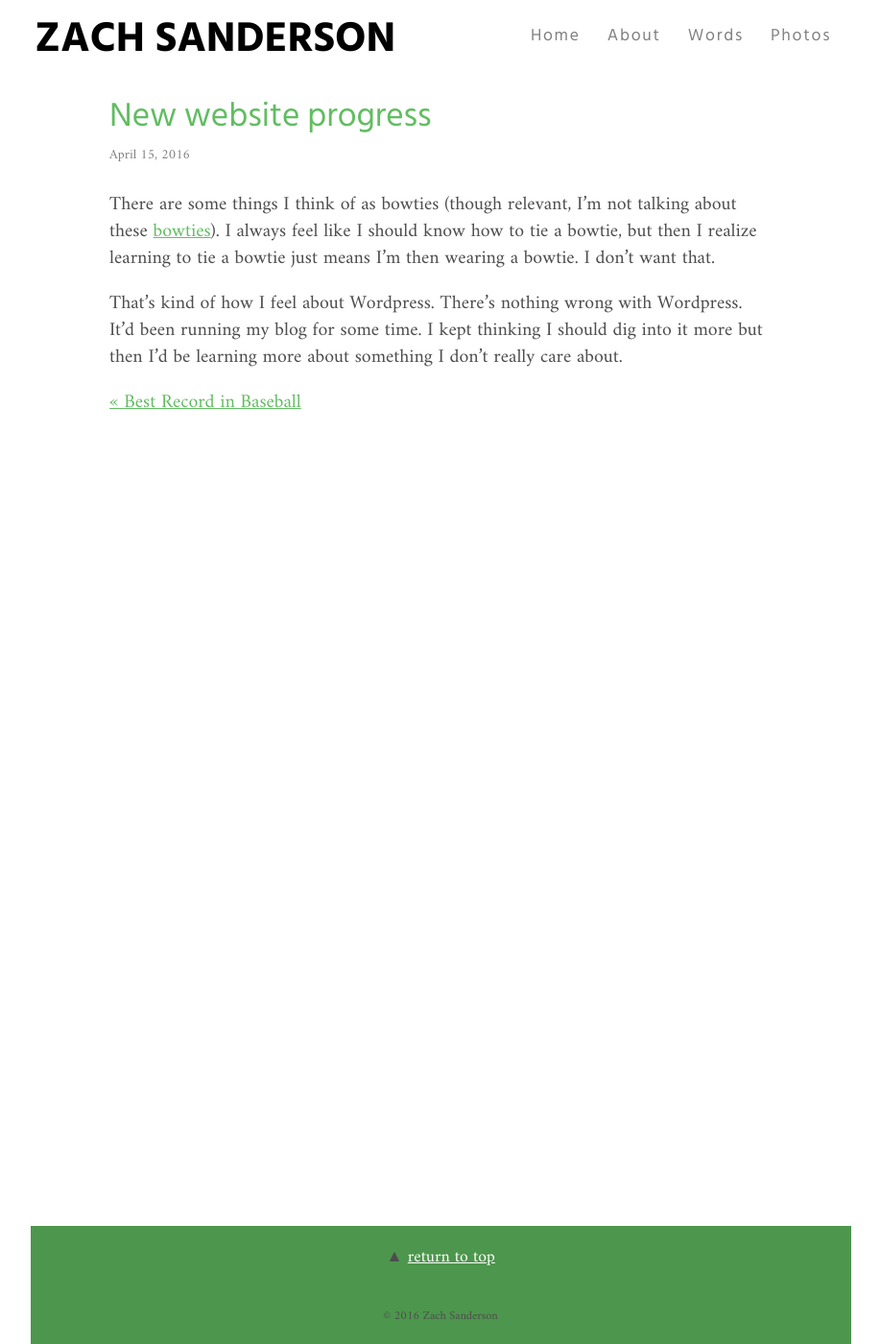
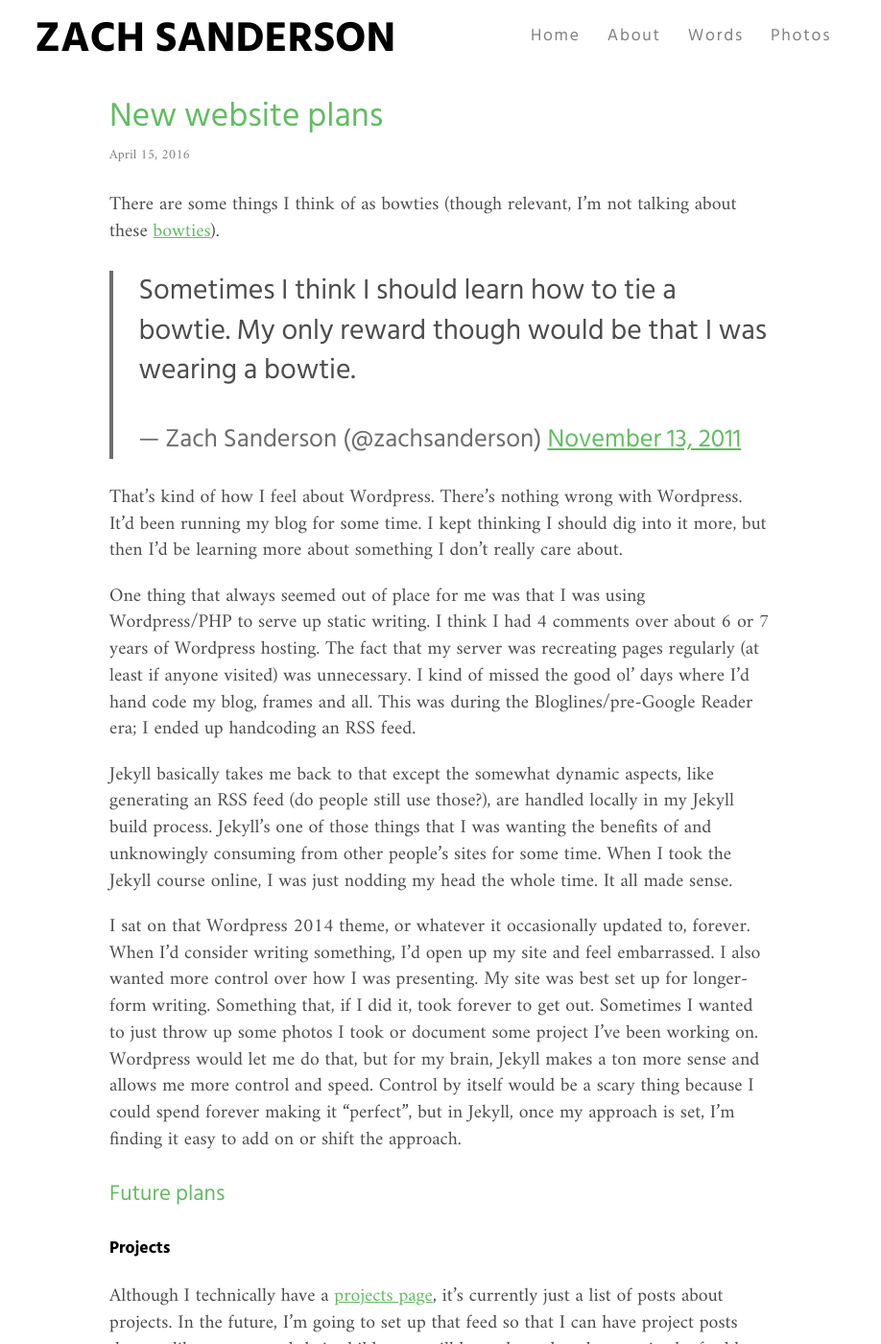
Before and after one commit to zachsanderson/words, a Jekyll site: the page built from _posts/words/2016-04-15-new-website-progress.md, in a window 1280 px wide and 1400 px high. Shown: the whole window at 96% size, without its empty margins (181-1099 px from the left). Built offline with Jekyll 4.4.1, drawn with Linux system fonts in a browser that asks for light colours; comment, search, counter and statistics services are not loaded; some of the changed text lies outside the part shown.

Commit message:
Wrote website progress post

```diff
--- a/_posts/words/2016-04-15-new-website-progress.md
+++ b/_posts/words/2016-04-15-new-website-progress.md
@@ -1,6 +1,6 @@
 ---
 layout: post
-title:  "New website progress"
+title:  "New website plans"
 date:   2016-04-15
 category: words
 featured: no
@@ -9,6 +9,45 @@ summary: "I built my new personal website (this one. right here.) using Jekyll."
 
 ---
 
-There are some things I think of as bowties (though relevant, I'm not talking about these [bowties](https://bowtie.io/ "Bowtie.io")). I always feel like I should know how to tie a bowtie, but then I realize learning to tie a bowtie just means I'm then wearing a bowtie. I don't want that.
+There are some things I think of as bowties (though relevant, I'm not talking about these [bowties](https://bowtie.io/ "Bowtie.io")).
 
-That's kind of how I feel about Wordpress. There's nothing wrong with Wordpress. It'd been running my blog for some time. I kept thinking I should dig into it more but then I'd be learning more about something I don't really care about.
+<blockquote class="twitter-tweet" data-lang="en"><p lang="en" dir="ltr">Sometimes I think I should learn how to tie a bowtie. My only reward though would be that I was wearing a bowtie.</p>&mdash; Zach Sanderson (@zachsanderson) <a href="https://twitter.com/zachsanderson/status/135772131622522880">November 13, 2011</a></blockquote>
+<script async src="//platform.twitter.com/widgets.js" charset="utf-8"></script>
+
+That's kind of how I feel about Wordpress. There's nothing wrong with Wordpress. It'd been running my blog for some time. I kept thinking I should dig into it more, but then I'd be learning more about something I don't really care about.
+
+One thing that always seemed out of place for me was that I was using Wordpress/PHP to serve up static writing. I think I had 4 comments over about 6 or 7 years of Wordpress hosting. The fact that my server was recreating pages regularly (at least if anyone visited) was unnecessary. I kind of missed the good ol' days where I'd hand code my blog, frames and all. This was during the Bloglines/pre-Google Reader era; I ended up handcoding an RSS feed.
+
+Jekyll basically takes me back to that except the somewhat dynamic aspects, like generating an RSS feed (do people still use those?), are handled locally in my Jekyll build process. Jekyll's one of those things that I was wanting the benefits of and unknowingly consuming from other people's sites for some time. When I took the Jekyll course online, I was just nodding my head the whole time. It all made sense.
+
+I sat on that Wordpress 2014 theme, or whatever it occasionally updated to, forever. When I'd consider writing something, I'd open up my site and feel embarrassed. I also wanted more control over how I was presenting. My site was best set up for longer-form writing. Something that, if I did it, took forever to get out. Sometimes I wanted to just throw up some photos I took or document some project I've been working on. Wordpress would let me do that, but for my brain, Jekyll makes a ton more sense and allows me more control and speed. Control by itself would be a scary thing because I could spend forever making it "perfect", but in Jekyll, once my approach is set, I'm finding it easy to add on or shift the approach.
+
+### Future plans
+
+#### Projects
+
+Although I technically have a [projects page]({{site.baseurl}}/projects "Projects page"), it's currently just a list of posts about projects. In the future, I'm going to set up that feed so that I can have project posts that are like parents and their child posts will be updates that show up in the feed but also tie into the original project post.
+
+Besides being a more natural fit in how project/idea progress works, it will also allow me to talk about projects sooner. I could potentially post about a project/idea that doesn't even have anything to show but can start being talked about.
+
+#### Photos
+
+I currently have the [same setup for photos]({{site.baseurel}}/photos "Photos page"). It's just a feed of posts that I create for each Flickr album that I upload. A lot of the time though, my Flickr feeds aren't really the main things I want to be highlighting. If I'm looking to pick up a photo gig, it would be better to point someone to a portfolio rather than 30 pictures of my cat.
+
+I plan on building out the main photos page to focus a little more on portfolio-esque stuff and still allow for some of the feed stuff like Flickr and Instagram.
+
+#### Other "feeds"
+
+The way I currently have things setup, most content is being treated as a "post" but I have those separated into words, pictures and projects. This existing separation allows me to create further compartmentalization. For example: I'd like to easily track books I've read and training/courses I've completed.
+
+Going along with my philosophy on this site, these feeds will be for my benefit. I know how the internet works so of course I understand that other people could potentially look at them. But I'm going to put what I want to see. I'll probably get more of a kick out of reading them a year later than anyone else will.
+
+#### Hosting
+
+I currently am hosting on A Small Orange. It works just fine but I'd like to streamline the updating portion. Right now I'm just moving files via FTP, but I may look into Github Pages.
+
+#### Upcoming posts
+
+* Posting philosophy
+* Jekyll setup for featured posts on home page
+* Responsive images attempts
```
